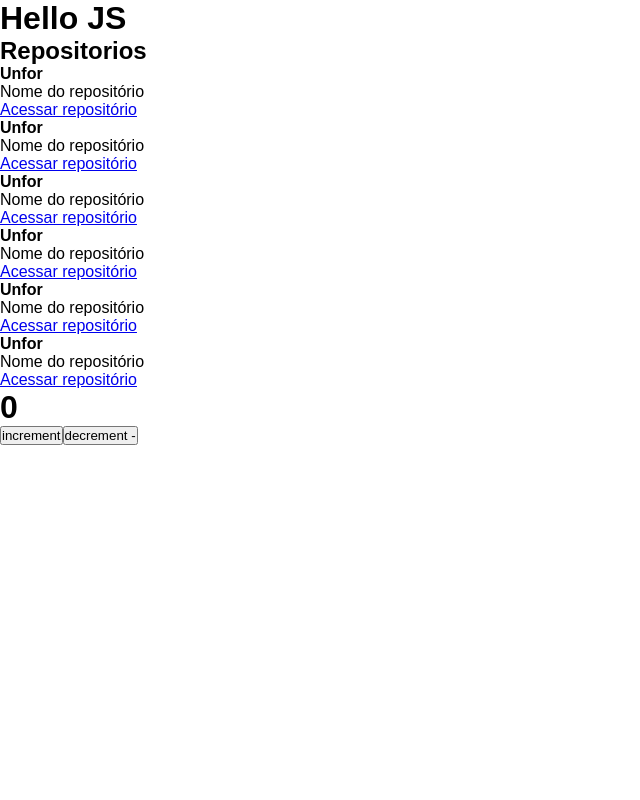
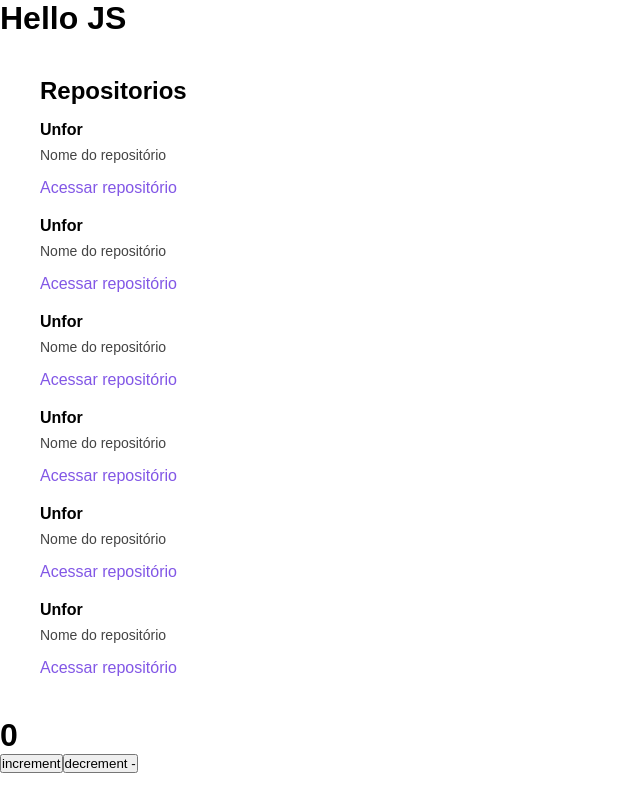
Before and after one commit to felipegenuino/github-explorer, a React app: page / in a window 1280 px wide. Shown: the whole page, without its empty margins (0-640 px from the left). Built offline with nearby package versions, Linux system fonts and the light colour scheme.

Commit message:
Style list

```diff
--- a/src/components/RepositoryList.jsx
+++ b/src/components/RepositoryList.jsx
@@ -1,5 +1,6 @@
 import RepositoryItem from './RepositoryItem';
 
+import '../styles/repositories.scss'
 export default function RepositoryList() {
     return (
         <section className="repository-list">
--- /dev/null
+++ b/src/styles/repositories.scss
@@ -0,0 +1,30 @@
+section.repository-list{
+    margin:40px;
+
+    h1{
+        margin-bottom: 16px;
+    }
+    ul{
+        list-style: none;
+    }
+    li{
+        & + li {
+            margin-top: 20px;
+        }
+
+        p{
+            font-size: 14px;
+            color:#444;
+            margin-top: 8px;
+        }
+
+        a{
+            display: inline-block;
+            margin-top: 16px;
+            text-decoration: none;
+            color: #8257e6;
+        }
+
+    }
+
+}
```
